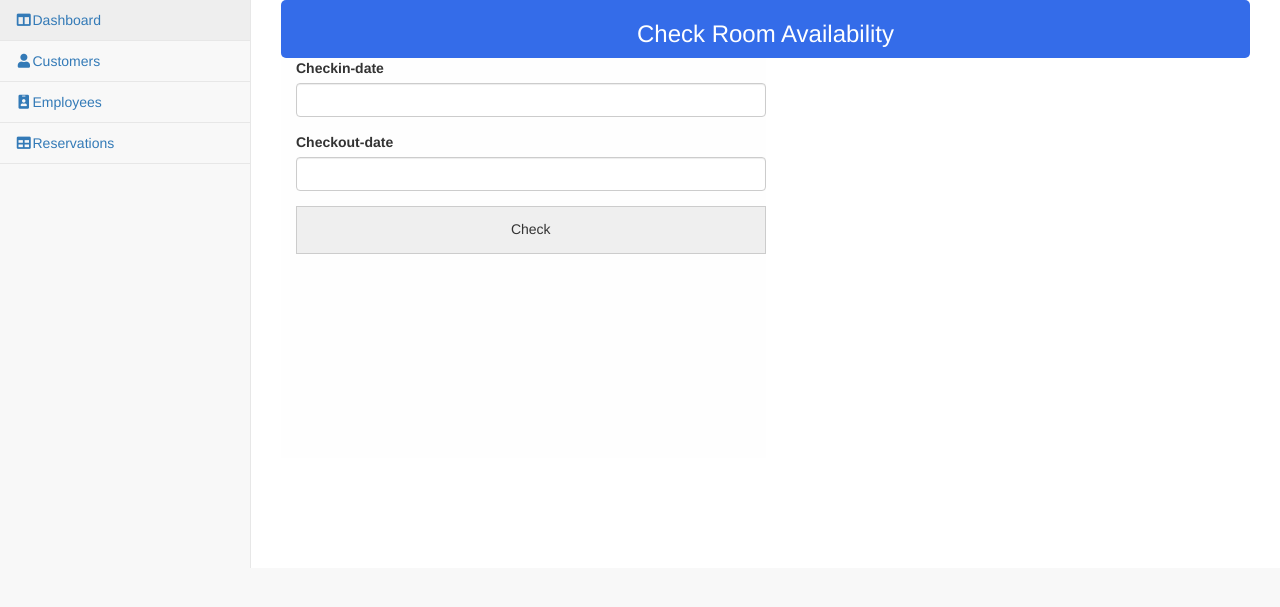
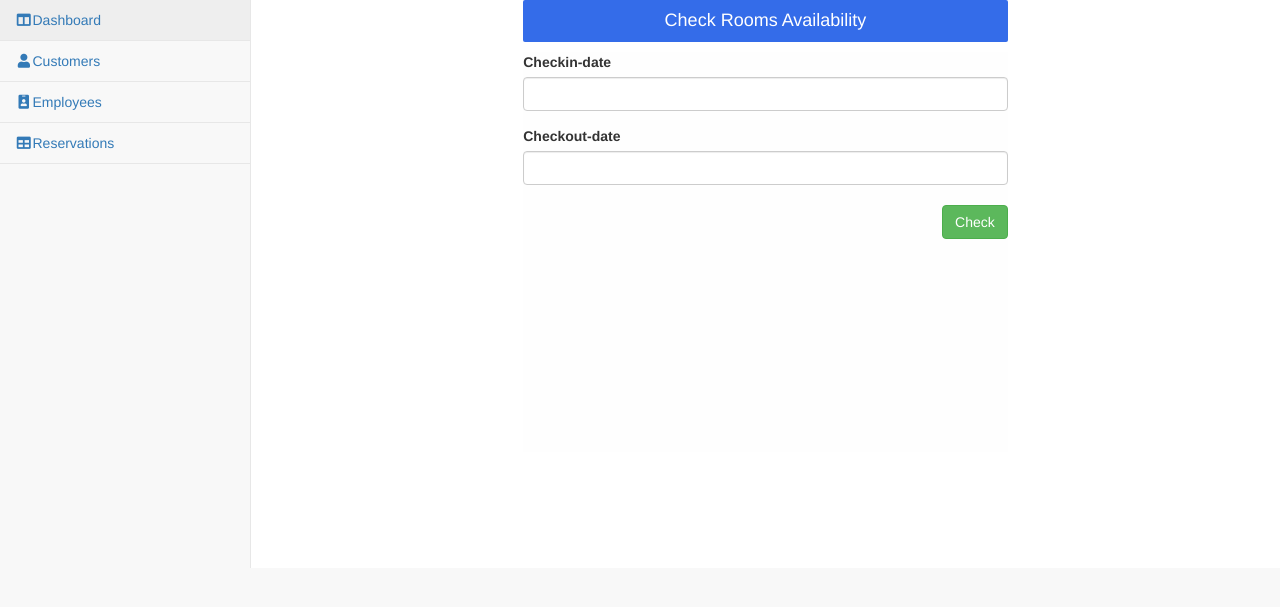
Before and after one commit to TeonaRusu/PSBDP, a PHP site: the page made by application/view/room/form.php in a window 1280 px wide. Shown: the part 51-658 px from the top of the page. Run offline with PHP 8.4, Linux system fonts and the light colour scheme; the template is opened without the code that fills it, so the values that code supplies are empty; some libraries are stand-ins or nearby versions.

Commit message:
css for forms

```diff
--- a/application/view/room/form.php
+++ b/application/view/room/form.php
@@ -2,7 +2,7 @@
 .header-sec{
     background: #346CE9;
    /* min-height: 40px;*/
-    border-radius: 5px;
+    border-radius: 2px;
     color: white;
     text-align: center;
     vertical-align: baseline;
@@ -12,7 +12,7 @@
     padding: 1px;
     border: 0;
     outline: 0;
-    font-size: 90%;
+    font-size: 75%;
 }
 .form-row {
     margin: 0 0 15px 0;
@@ -31,23 +31,12 @@
     line-height: 180%;
     box-sizing: border-box;
 }
-
-a.button {
-    -webkit-appearance: button;
-    -moz-appearance: button;
-    appearance: button;
-
-    text-decoration: none;
-    color: initial;
-	display: bottom;
-}
-
 </style>
 <div class="date-form">
-  <div class="header-sec">
-    <h3> Check Room Availability</h3>
+  <div style="width:50%;margin-left:25%;"class="header-sec">
+    <h4> Check Rooms Availability</h4>
   </div>
-   <div style="width: 50%; float:left; background-color:#fefefe; height: 400px; padding-left: 15px;">
+   <div style="width:50%;margin-left:25%; background-color:#fefefe; height: 400px; margin-top:10px;">
         <form name="CHECK" method="POST" action="<?php echo URL; ?>room/list_available_rooms" >
             <div class="form-row">
               <label>Checkin-date</label>
@@ -57,9 +46,7 @@ a.button {
               <label>Checkout-date</label>
               <input id="checkout_date" class="form-control" type="text" name="CHECKOUT_DATE" required />
             </div>
-			<div class="form-row">
-				<input type="submit" name="CHECK" value="Check"/>
-			</div>
+            <input style="float:right;margin-top:5px;"  class="btn btn-success" type="submit" name="CHECK" value="Check"/>
         </form>
     </div>
 </div>
```
Also changed, not shown: application/Controller/RoomController.php (+19 -4 lines), application/view/reservation/edit.php (+8 -9 lines), application/view/room/add.php (+9 -12 lines). Lines whose indentation alone changed are shown as unchanged.
